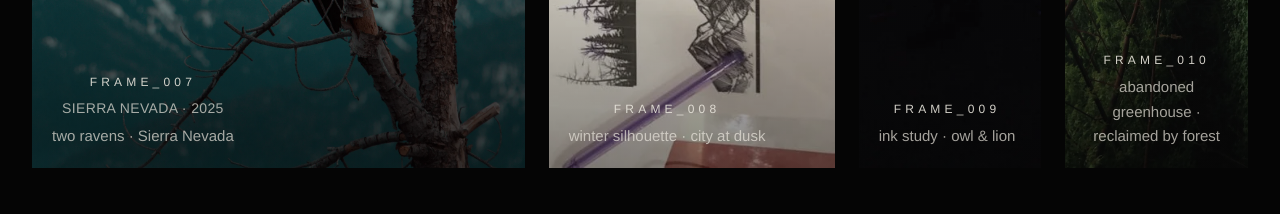
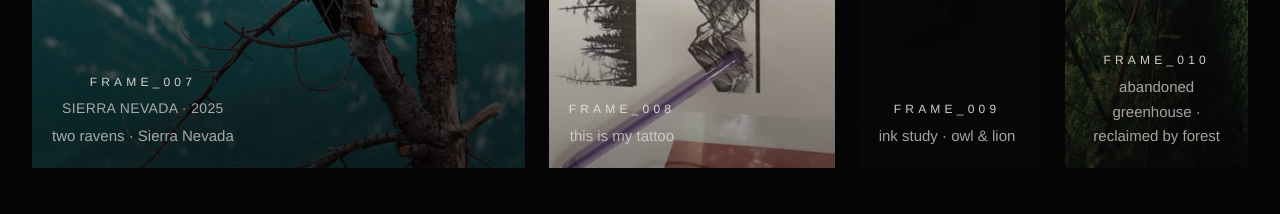
Before and after one commit to maklak0v/kornermusic-rebuild, a React (Vite) app: page / in a window 1280 px wide. Shown: the part 6540-6754 px from the top of the page. Built offline with nearby package versions, Linux system fonts and the light colour scheme; a web font is replaced by a local one.

Commit message:
Update FRAME_008 caption

```diff
--- a/src/data/photos.ts
+++ b/src/data/photos.ts
@@ -119,7 +119,7 @@ export const photos: Photo[] = [
     date: '',
     location: '',
     photographer: 'shot by KORNER',
-    caption: 'winter silhouette · city at dusk',
+    caption: 'this is my tattoo',
     orientation: 'portrait',
     featured: false,
     downloadable: false,
```
